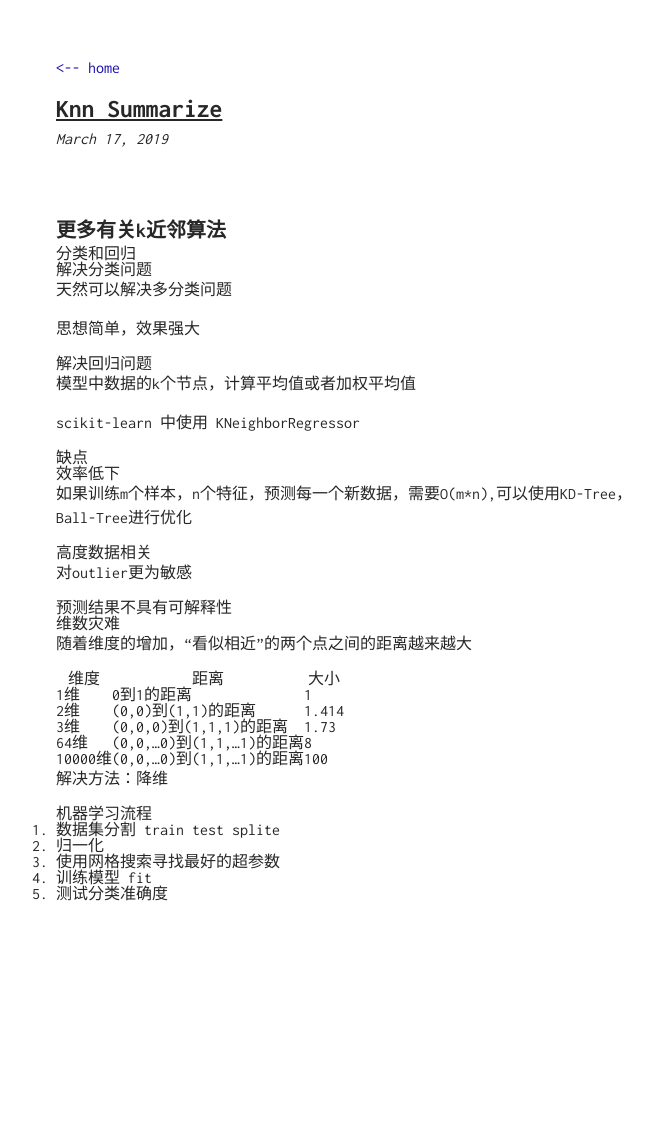
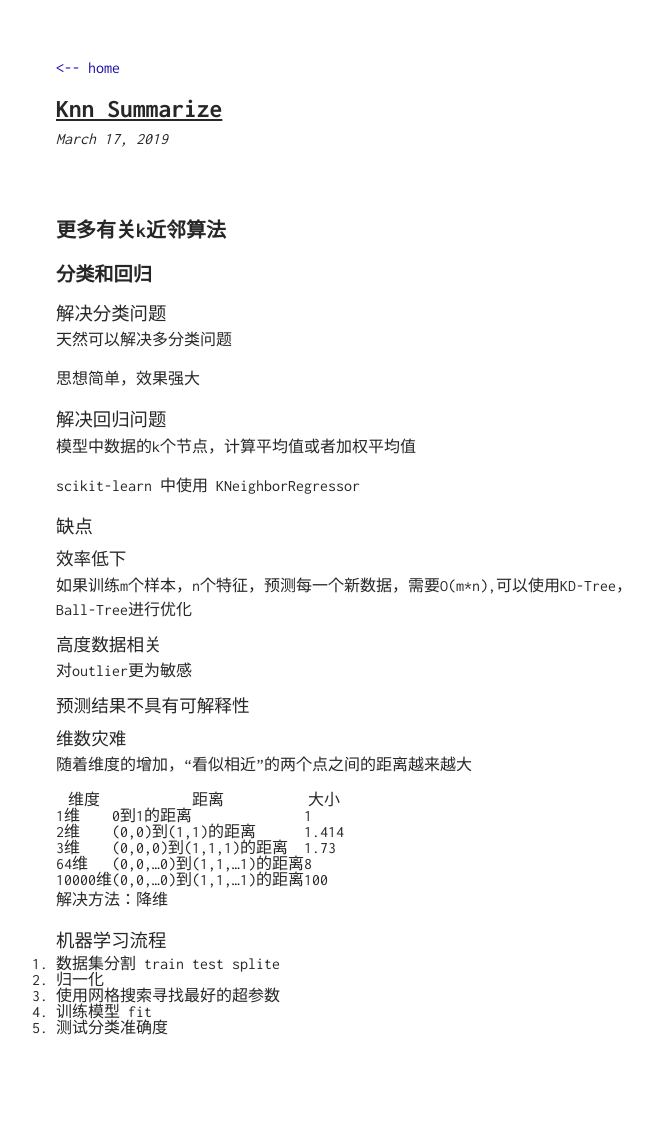
Before and after one commit to TobiahShaw/TobiahShaw.github.io, a Jekyll site: the page built from _posts/2019-03-17-kNN-Summarize.md, in a window 1280 px wide. Shown: the whole page, without its empty margins (284-937 px from the left). Built offline with Jekyll 4.4.1, drawn with Linux system fonts in a browser that asks for light colours; our own code applies the rules of GitHub Pages for plain Markdown files; before the commit the page ends 992 px from its top, so only the background shows below that.

Commit message:
modify some style

```diff
--- a/assets/css/main.scss
+++ b/assets/css/main.scss
@@ -119,6 +119,24 @@ ul {
             margin-top: 30px;
             margin-bottom: 5px;
         }
+        h2 {
+            font-size: 1.2em;
+            font-weight: 600;
+            margin-top: 25px;
+            margin-bottom: 5px;
+        }
+        h3 {
+            font-size: 1.15em;
+            font-weight: 500;
+            margin-top: 20px;
+            margin-bottom: 5px;
+        }
+        h4 {
+            font-size: 1.1em;
+            font-weight: 400;
+            margin-top: 15px;
+            margin-bottom: 5px;
+        }
         p {
             font-size: 1em;
             line-height: 150%;
```
